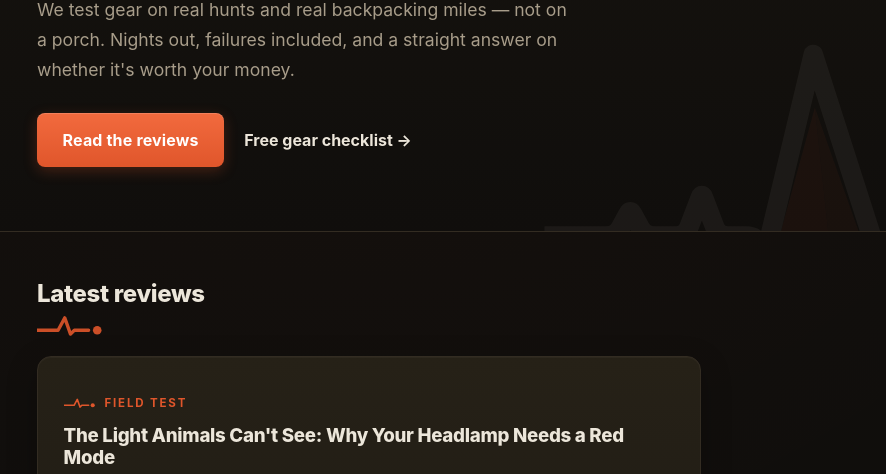
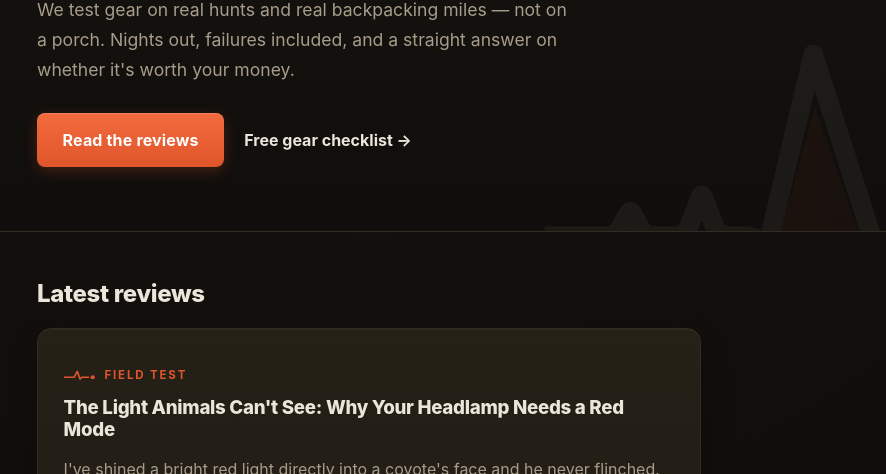
Before and after one commit to cyld101/spiked-adrenaline-website, an Astro site: page / in a window 1280 px wide. Shown: the part 326-800 px from the top of the page, without its empty margins (271-1157 px from the left). Built offline with nearby package versions, Linux system fonts and the light colour scheme; Astro itself is replaced by a stand-in of ours.

Commit message:
Remove pulse underline from homepage Latest reviews heading

```diff
--- a/src/pages/index.astro
+++ b/src/pages/index.astro
@@ -27,7 +27,7 @@ const reviews = (await getCollection('reviews', ({ data }) => !data.draft))
   </section>
 
   <section class="wrap">
-    <h2 class="pulse-underline">Latest reviews</h2>
+    <h2>Latest reviews</h2>
     {reviews.length === 0 && <p class="muted">First field reports are being written up now. Join the list below and we'll send them when they drop.</p>}
     <div class="review-list">
       {reviews.map((review) => (
```
